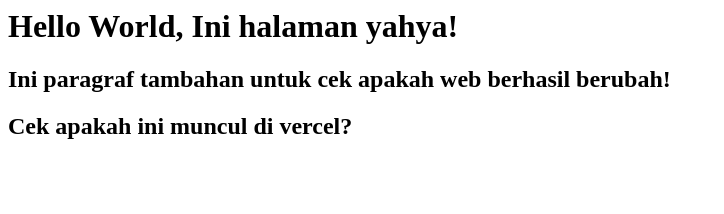
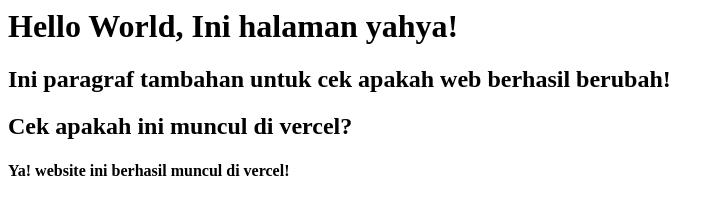
Before and after one commit to yadityo/yadityo, a plain HTML site: page index.html in a window 1280 px wide. Shown: the whole page, without its empty margins (0-724 px from the left). Drawn offline with Linux system fonts and the light colour scheme.

Commit message:
Update index.html

```diff
--- a/index.html
+++ b/index.html
@@ -1,3 +1,4 @@
 <h1>Hello World, Ini halaman yahya!</h1>
 <h2>Ini paragraf tambahan untuk cek apakah web berhasil berubah!</h2>
 <h2>Cek apakah ini muncul di vercel?</h2>
+<h4>Ya! website ini berhasil muncul di vercel!</h4>
```
